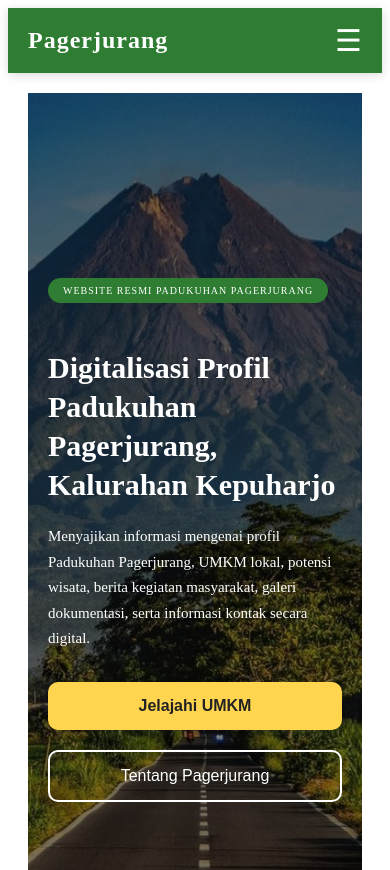
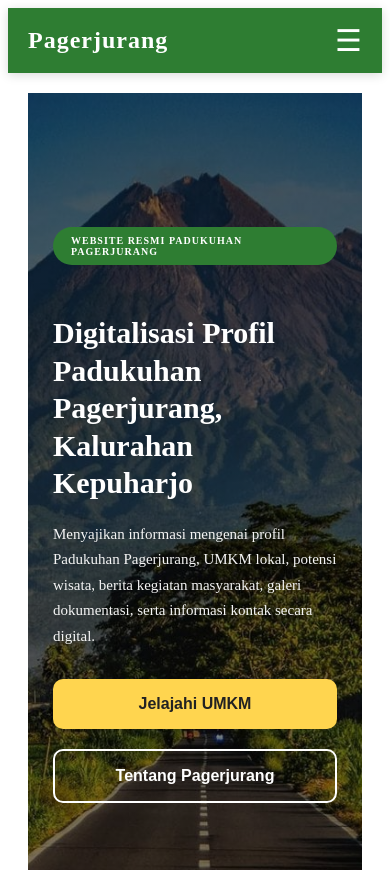
Before and after one commit to fahrurrozi24/digitalisasi-umkm-pagerjurang, a React (Vite) app: page / in a window 390 px wide. Shown: the top 870 px of the page. Built offline with nearby package versions, Linux system fonts and the light colour scheme.

Commit message:
Final website KKN

```diff
--- a/src/components/Hero.css
+++ b/src/components/Hero.css
@@ -1,3 +1,7 @@
+/* ========================= */
+/* HERO */
+/* ========================= */
+
 .hero {
   width: 100%;
   min-height: 100vh;
@@ -17,7 +21,7 @@
   min-height: 100vh;
 
   background: linear-gradient(
-    rgba(0, 0, 0, 0.55),
+    rgba(0, 0, 0, 0.60),
     rgba(0, 0, 0, 0.45)
   );
 
@@ -26,21 +30,17 @@
 }
 
 .hero-content {
-  width: 100%;
-  max-width: 1200px;
-  margin: auto;
-
-  padding: 0 60px;
-
+  max-width: 750px;
+  padding: 0 8%;
   color: white;
 }
 
 .hero-tag {
   display: inline-block;
 
-  background: #2e7d32;
+  background: #2E7D32;
 
-  padding: 10px 24px;
+  padding: 10px 22px;
 
   border-radius: 30px;
 
@@ -49,60 +49,69 @@
   letter-spacing: 2px;
 
   margin-bottom: 25px;
+
+  font-weight: 600;
 }
 
 .hero h1 {
-  font-size: 68px;
+  font-size: 64px;
 
   line-height: 1.15;
 
   margin-bottom: 25px;
 
-  max-width: 850px;
+  font-weight: 700;
 }
 
 .hero p {
-  max-width: 700px;
-
   font-size: 21px;
 
   line-height: 1.8;
 
+  color: #f5f5f5;
+
   margin-bottom: 40px;
 }
 
+/* ========================= */
+/* BUTTON */
+/* ========================= */
+
 .hero-button {
   display: flex;
-
   gap: 20px;
-
   flex-wrap: wrap;
 }
 
-.btn-primary {
-  background: #ffd54f;
-
-  color: #222;
-
-  border: none;
-
-  padding: 18px 40px;
+.btn-primary,
+.btn-secondary {
+  padding: 18px 38px;
 
   border-radius: 10px;
 
   font-size: 18px;
 
-  font-weight: bold;
+  font-weight: 600;
 
   cursor: pointer;
 
-  transition: 0.3s;
+  transition: all .3s ease;
+}
+
+.btn-primary {
+  background: #FFD54F;
+
+  color: #222;
+
+  border: none;
 }
 
 .btn-primary:hover {
-  background: #ffc107;
+  background: #FFC107;
 
-  transform: translateY(-3px);
+  transform: translateY(-5px);
+
+  box-shadow: 0 12px 30px rgba(0,0,0,.25);
 }
 
 .btn-secondary {
@@ -111,41 +120,42 @@
   color: white;
 
   border: 2px solid white;
-
-  padding: 18px 40px;
-
-  border-radius: 10px;
-
-  font-size: 18px;
-
-  cursor: pointer;
-
-  transition: 0.3s;
 }
 
 .btn-secondary:hover {
   background: white;
 
   color: #222;
+
+  transform: translateY(-5px);
+
+  box-shadow: 0 12px 30px rgba(255,255,255,.25);
 }
 
 /* ========================= */
 /* TABLET */
 /* ========================= */
 
-@media (max-width: 992px) {
+@media (max-width:992px){
 
-  .hero-content {
-    padding: 0 40px;
+  .hero{
+
+    min-height:90vh;
   }
 
-  .hero h1 {
-    font-size: 52px;
+  .hero-overlay{
+
+    min-height:90vh;
   }
 
-  .hero p {
-    font-size: 18px;
-    max-width: 100%;
+  .hero h1{
+
+    font-size:48px;
+  }
+
+  .hero p{
+
+    font-size:18px;
   }
 
 }
@@ -154,71 +164,65 @@
 /* MOBILE */
 /* ========================= */
 
-@media (max-width: 768px) {
+@media (max-width:768px){
 
-  .hero {
-    min-height: 100vh;
+  .hero{
+
+    min-height:100vh;
   }
 
-  .hero-overlay {
-    min-height: 100vh;
+  .hero-overlay{
+
+    min-height:100vh;
   }
 
-  .hero-content {
+  .hero-content{
 
-    padding: 110px 25px 60px;
-
-    text-align: left;
+    padding:30px;
   }
 
-  .hero-tag {
+  .hero-tag{
 
-    font-size: 11px;
+    font-size:11px;
 
-    letter-spacing: 1px;
+    letter-spacing:1px;
 
-    padding: 8px 18px;
-
-    margin-bottom: 20px;
+    padding:8px 18px;
   }
 
-  .hero h1 {
+  .hero h1{
 
-    font-size: 36px;
+    font-size:38px;
 
-    line-height: 1.25;
+    line-height:1.25;
 
-    margin-bottom: 20px;
-
-    max-width: 100%;
+    margin-bottom:20px;
   }
 
-  .hero p {
+  .hero p{
 
-    max-width: 100%;
+    font-size:16px;
 
-    font-size: 16px;
+    line-height:1.7;
 
-    line-height: 1.8;
-
-    margin-bottom: 30px;
+    margin-bottom:30px;
   }
 
-  .hero-button {
+  .hero-button{
 
-    flex-direction: column;
+    flex-direction:column;
 
-    width: 100%;
+    width:100%;
   }
 
   .btn-primary,
-  .btn-secondary {
+  .btn-secondary{
 
-    width: 100%;
+    width:100%;
 
-    padding: 15px;
+    font-size:16px;
 
-    font-size: 16px;
+    padding:16px;
   }
 
 }
@@ -227,31 +231,26 @@
 /* HP KECIL */
 /* ========================= */
 
-@media (max-width: 480px) {
+@media (max-width:480px){
 
-  .hero-content {
-    padding: 100px 20px 50px;
+  .hero-content{
+
+    padding:25px;
   }
 
-  .hero h1 {
+  .hero h1{
 
-    font-size: 30px;
-
-    line-height: 1.3;
+    font-size:30px;
   }
 
-  .hero p {
+  .hero p{
 
-    font-size: 15px;
-
-    line-height: 1.7;
+    font-size:15px;
   }
 
-  .hero-tag {
+  .hero-tag{
 
-    font-size: 10px;
-
-    padding: 7px 15px;
+    font-size:10px;
   }
 
 }
--- a/src/components/Hero.jsx
+++ b/src/components/Hero.jsx
@@ -1,7 +1,10 @@
 import "./Hero.css";
 import merapi from "../assets/images/Gunung Merapi.jpeg";
+import { useNavigate } from "react-router-dom";
 
 export default function Hero() {
+  const navigate = useNavigate();
+
   return (
     <section
       className="hero"
@@ -30,11 +33,17 @@ export default function Hero() {
           </p>
 
           <div className="hero-button">
-            <button className="btn-primary">
+            <button
+              className="btn-primary"
+              onClick={() => navigate("/umkm")}
+            >
               Jelajahi UMKM
             </button>
 
-            <button className="btn-secondary">
+            <button
+              className="btn-secondary"
+              onClick={() => navigate("/profile")}
+            >
               Tentang Pagerjurang
             </button>
           </div>
```
